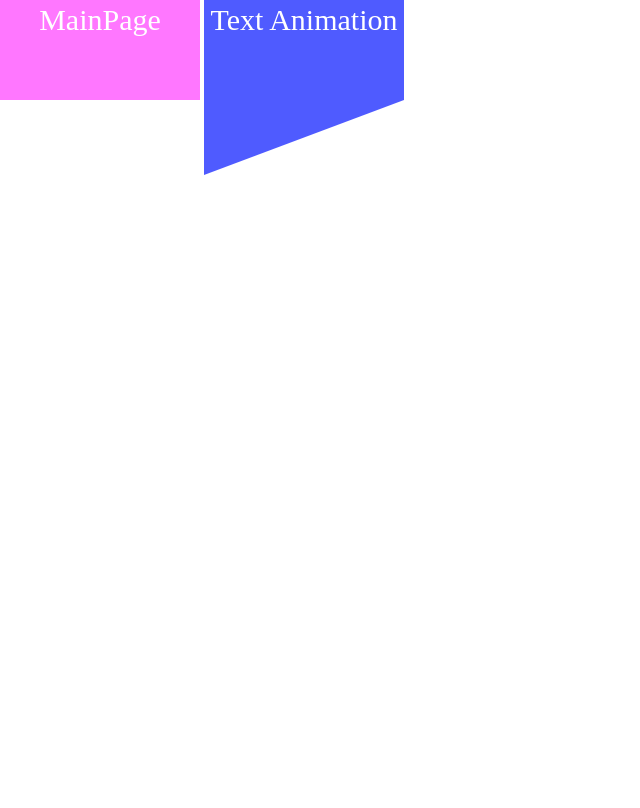
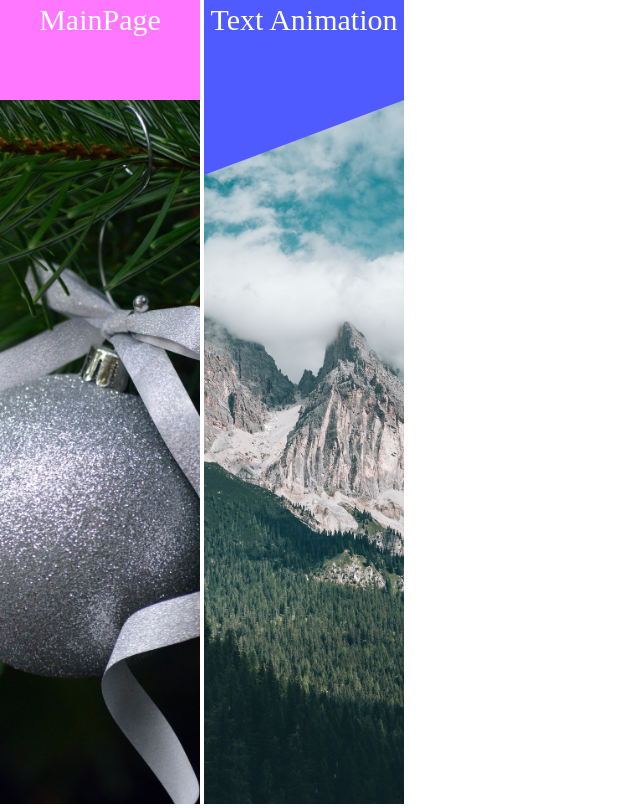
Before and after one commit to kangping-git/SVG-Animation, a plain HTML site: page index.html in a window 1280 px wide. Shown: the whole page, without its empty margins (0-640 px from the left). Drawn offline with Linux system fonts and the light colour scheme; the site is published under a folder, as on GitHub Pages, so addresses that start at the root find nothing.

Commit message:
Update index.html

```diff
--- a/index.html
+++ b/index.html
@@ -26,8 +26,8 @@
     </style>
 </head>
 <body>
-    <div class="card" data-href="/" data-color="#ff77ff" data-img="/img1.jpg">MainPage</div>
-    <div class="card" data-href="/text.html" data-color="#4f5bff" data-img="/img2.jpg">Text Animation</div>
+    <div class="card" data-href="./" data-color="#ff77ff" data-img="./img1.jpg">MainPage</div>
+    <div class="card" data-href="./text.html" data-color="#4f5bff" data-img="./img2.jpg">Text Animation</div>
     <script>
         window.onload = () => {
             const height = window.innerHeight
```
